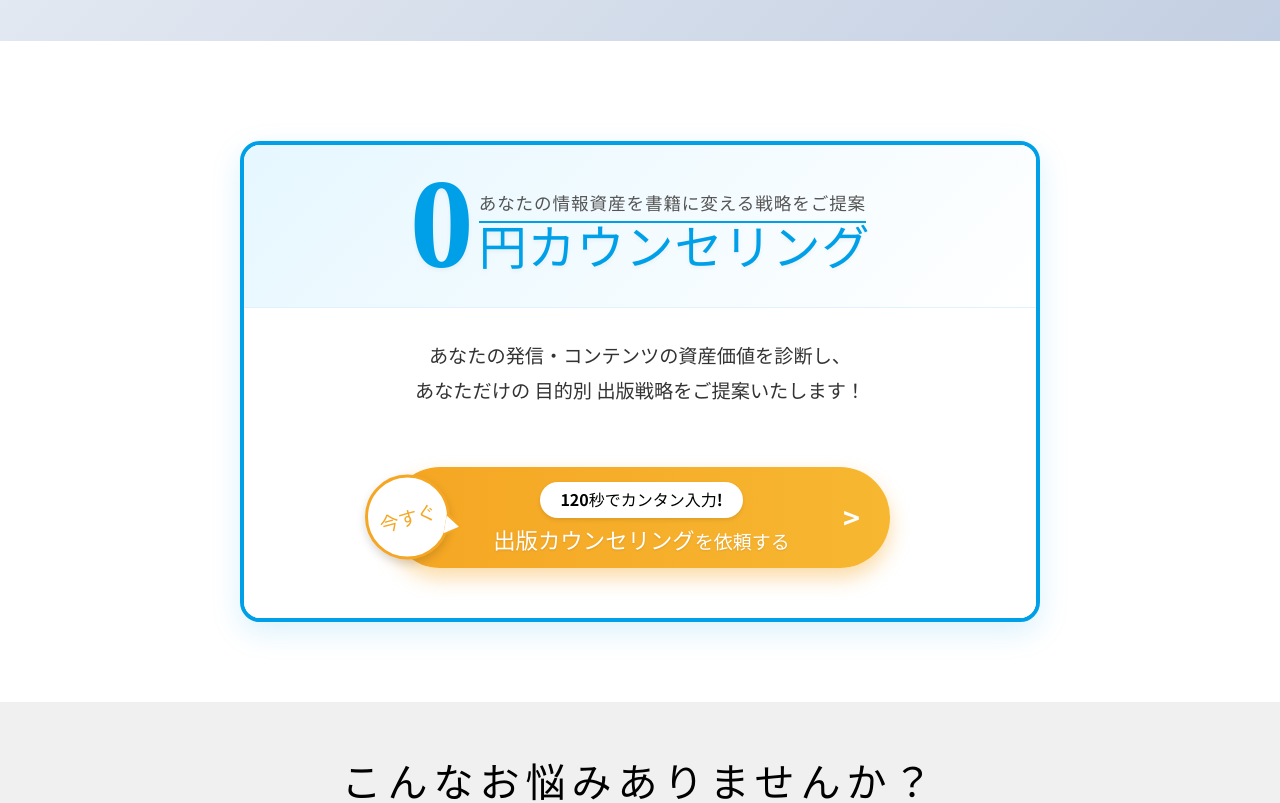
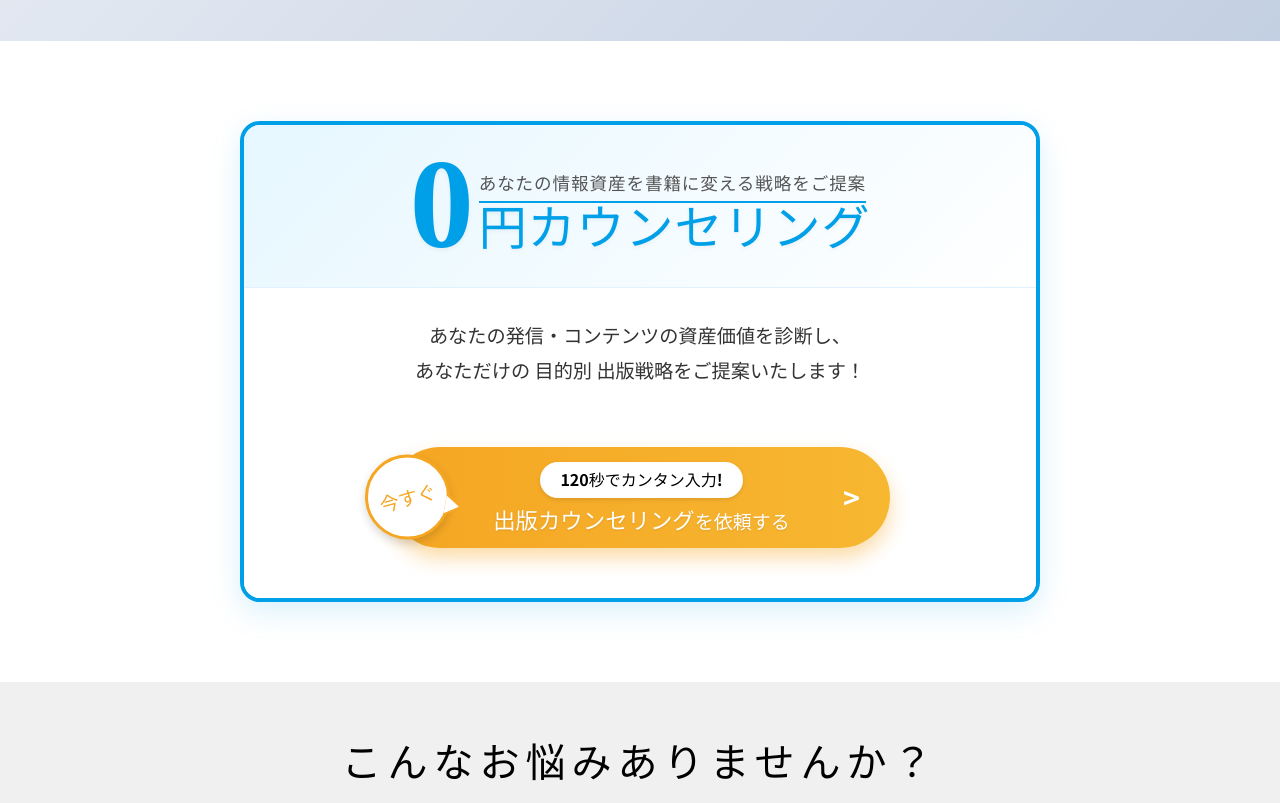
Before and after one commit to rikutoaimanga-max/Kindle-Publishing-Homepage, a React (Vite) app: page / in a window 1280 px wide. Shown: the part 769-1572 px from the top of the page. Built offline with nearby package versions, Linux system fonts and the light colour scheme.

Commit message:
Style: Reduce CTA top margin slightly

```diff
--- a/src/components/CTA.jsx
+++ b/src/components/CTA.jsx
@@ -5,7 +5,7 @@ const CTA = () => {
     return (
         <div style={{
             maxWidth: '800px',
-            margin: '60px auto 0', // Added top margin
+            margin: '40px auto 0', // Slightly reduced top margin
             boxShadow: '0 10px 30px rgba(0, 160, 233, 0.15)', // Blue shadow
             borderRadius: '20px',
             overflow: 'hidden',
```
